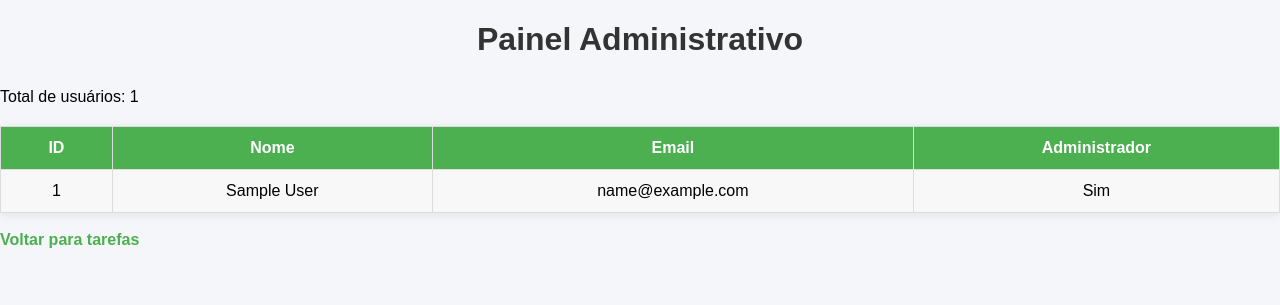
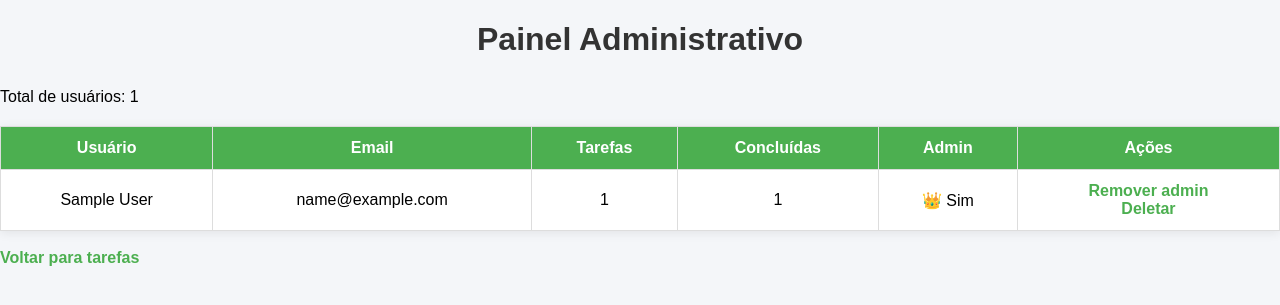
Before and after one commit to Kalelcst/Projeto_Flask, a Flask app: page /admin/users in a window 1280 px wide. Shown: the part 48-353 px from the top of the page. Run offline with Flask 3, Linux system fonts and the light colour scheme; the visitor is signed in with stand-in values (Sample User, id 1); tables that the repository leaves empty hold one stand-in row (values such as "Sample post"); parts of the project's set-up code (start-up, migrations or seed data) failed here and were passed over.

Commit message:
dashboards de admin

```diff
--- a/models.py
+++ b/models.py
@@ -26,7 +26,7 @@ class User(db.Model):
 
     is_admin = db.Column(db.Boolean, default=False)
 
-    tasks = db.relationship('Todo', backref='user', lazy=True)
+    tasks = db.relationship('Todo', backref='user', lazy=True, cascade='all, delete-orphan')
 
     def __repr__(self):
         return f'<User {self.id}>'
--- a/templates/admin_users.html
+++ b/templates/admin_users.html
@@ -8,30 +8,55 @@
 
 <h1>Painel Administrativo</h1>
 
-<p>Total de usuários: {{ users|length }}</p>
+<p>Total de usuários: {{ users_data|length }}</p>
 
 <table border="1">
+    <thead>
         <tr>
-        <th>ID</th>
-        <th>Nome</th>
+            <th>Usuário</th>
             <th>Email</th>
-        <th>Administrador</th>
+            <th>Tarefas</th>
+            <th>Concluídas</th>
+            <th>Admin</th>
+            <th>Ações</th>
         </tr>
+    </thead>
 
-    {% for user in users %}
+    <tbody>
+        {% for item in users_data %}
         <tr>
-        <td>{{ user.id }}</td>
-        <td>{{ user.name }}</td>
-        <td>{{ user.email }}</td>
+            <td>{{ item.user.name }}</td>
+            <td>{{ item.user.email }}</td>
+            <td>{{ item.total_tasks }}</td>
+            <td>{{ item.completed_tasks }}</td>
+
             <td>
-            {% if user.is_admin %}
-                Sim
+                {% if item.user.is_admin %}
+                    👑 Sim
                 {% else %}
-                Não
+                    ❌ Não
                 {% endif %}
+            </td>
+
+            <td>
+                <a href="/admin/user/toggle-admin/{{ item.user.id }}">
+                    {% if item.user.is_admin %}
+                        Remover admin
+                    {% else %}
+                        Tornar admin
+                    {% endif %}
+                </a>
+
+                <br>
+
+                <a href="/admin/user/delete/{{ item.user.id }}"
+                   onclick="return confirm('Tem certeza que deseja excluir este usuário?')">
+                    Deletar
+                </a>
             </td>
         </tr>
         {% endfor %}
+    </tbody>
 </table>
 
 <br>
--- a/web.py
+++ b/web.py
@@ -246,9 +246,26 @@ def admin_users():
 
     users = User.query.all()
 
+    users_data = []
+
+    for user in users:
+
+        total_tasks = Todo.query.filter_by(user_id=user.id).count()
+
+        completed_tasks = Todo.query.filter_by(
+            user_id=user.id,
+            completed=True
+        ).count()
+
+        users_data.append({
+            'user': user,
+            'total_tasks': total_tasks,
+            'completed_tasks': completed_tasks
+        })
+
     return render_template(
         'admin_users.html',
-        users=users
+        users_data=users_data
     )
 
 @web.route('/admin/dashboard')
@@ -307,3 +324,56 @@ def toggle_task(id):
         flash('Erro ao atualizar tarefa.', 'danger')
 
     return redirect('/')
+
+@web.route('/admin/user/delete/<int:id>')
+@login_required
+@admin_required
+def admin_delete_user(id):
+
+    user = User.query.get_or_404(id)
+
+    user_id = session.get('user_id')
+
+    if user.id == user_id:
+        flash('Você não pode excluir sua própria conta.', 'danger')
+        return redirect('/admin/users')
+
+    try:
+        db.session.delete(user)
+        db.session.commit()
+        flash('Usuário deletado com sucesso!', 'success')
+        return redirect('/admin/users')
+
+    except Exception as e:
+        print(e)
+        flash('Erro ao deletar usuário.', 'danger')
+        return redirect('/admin/users')
+
+@web.route('/admin/user/toggle-admin/<int:id>')
+@login_required
+@admin_required
+def toggle_admin(id):
+
+    user = User.query.get_or_404(id)
+
+    user_id = session.get('user_id')
+
+    if user.id == user_id:
+        flash('Você não pode alterar seu próprio status de admin.', 'danger')
+        return redirect('/admin/users')
+
+    user.is_admin = not user.is_admin
+
+    try:
+        db.session.commit()
+
+        if user.is_admin:
+            flash('Usuário promovido a admin!', 'success')
+        else:
+            flash('Admin removido com sucesso!', 'info')
+
+    except Exception as e:
+        print(e)
+        flash('Erro ao atualizar usuário.', 'danger')
+
+    return redirect('/admin/users')
--- a/web_auth.py
+++ b/web_auth.py
@@ -1,21 +1,6 @@
 from functools import wraps
 from flask import session, redirect, flash
-
 from models import User
-
-
-def login_required(f):
-    @wraps(f)
-    def decorated(*args, **kwargs):
-
-        if not session.get('user_id'):
-            flash('Faça login para continuar.', 'warning')
-            return redirect('/login')
-
-        return f(*args, **kwargs)
-
-    return decorated
-
 
 def admin_required(f):
     @wraps(f)
@@ -31,7 +16,7 @@ def admin_required(f):
 
         if not user:
             session.clear()
-            flash('Usuário não encontrado.', 'danger')
+            flash('Usuário inválido.', 'danger')
             return redirect('/login')
 
         if not user.is_admin:
```
Also changed, not shown: templates/admin_dashboard.html (+31 -20 lines). Lines whose indentation alone changed are shown as unchanged.
